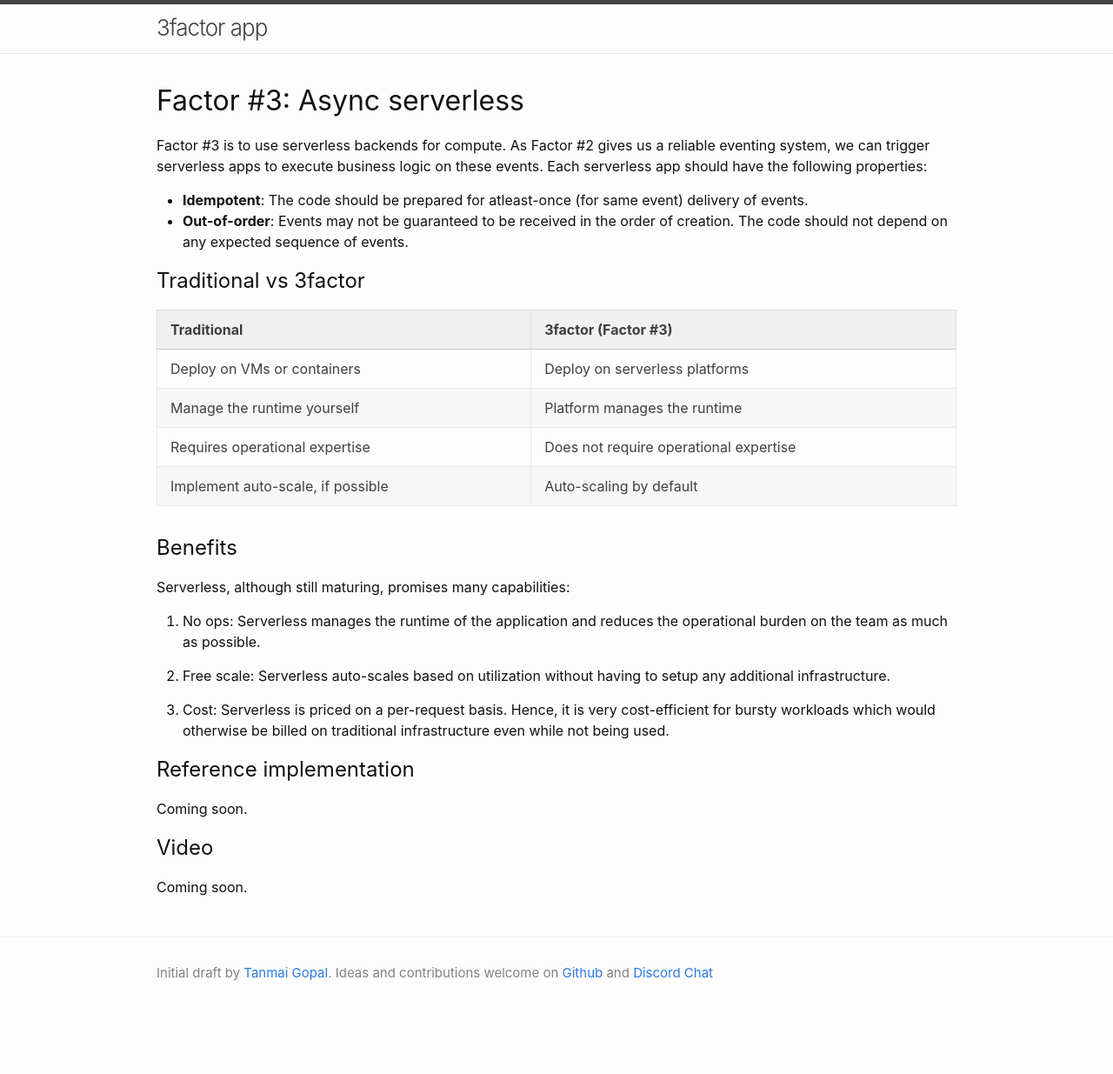
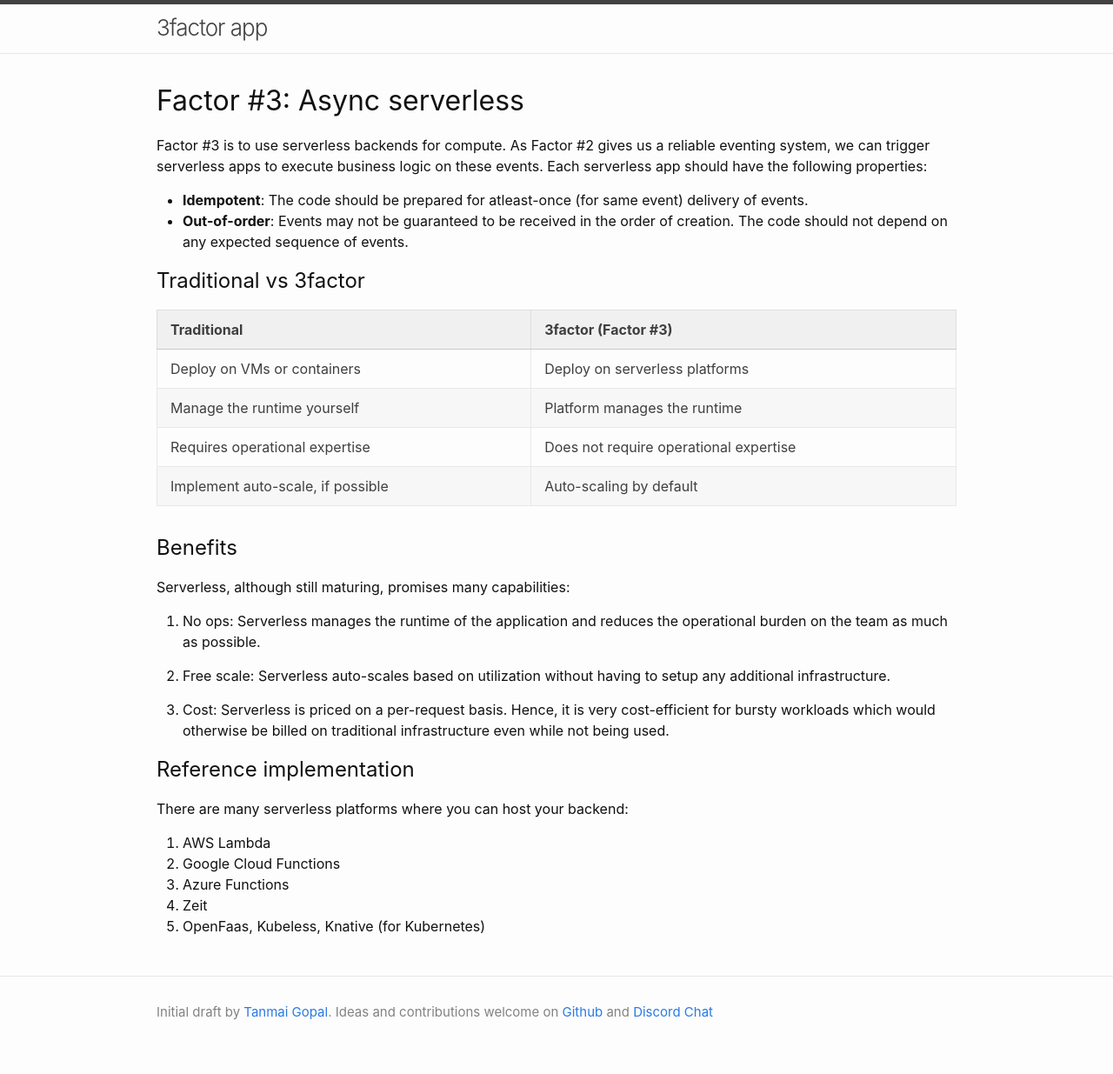
Before and after one commit to hasura/3factor, a Jekyll site: the page built from async-serverless.md, in a window 1280 px wide. Shown: the whole page at 87% size. Built offline with Jekyll 4.4.1, drawn with Linux system fonts in a browser that asks for light colours; our own code applies the rules of GitHub Pages for plain Markdown files; before the commit the page ends 1190 px from its top, so only the background shows below that.

```diff
--- a/async-serverless.md
+++ b/async-serverless.md
@@ -26,8 +26,10 @@ Serverless, although still maturing, promises many capabilities:
 
 ## Reference implementation
 
-Coming soon.
+There are many serverless platforms where you can host your backend:
 
-## Video
-
-Coming soon.
+1. AWS Lambda
+2. Google Cloud Functions
+3. Azure Functions
+4. Zeit
+5. OpenFaas, Kubeless, Knative (for Kubernetes)
```
Also changed, not shown: realtime-graphql.md (+5 -4 lines), reliable-eventing.md (+5 -3 lines).
